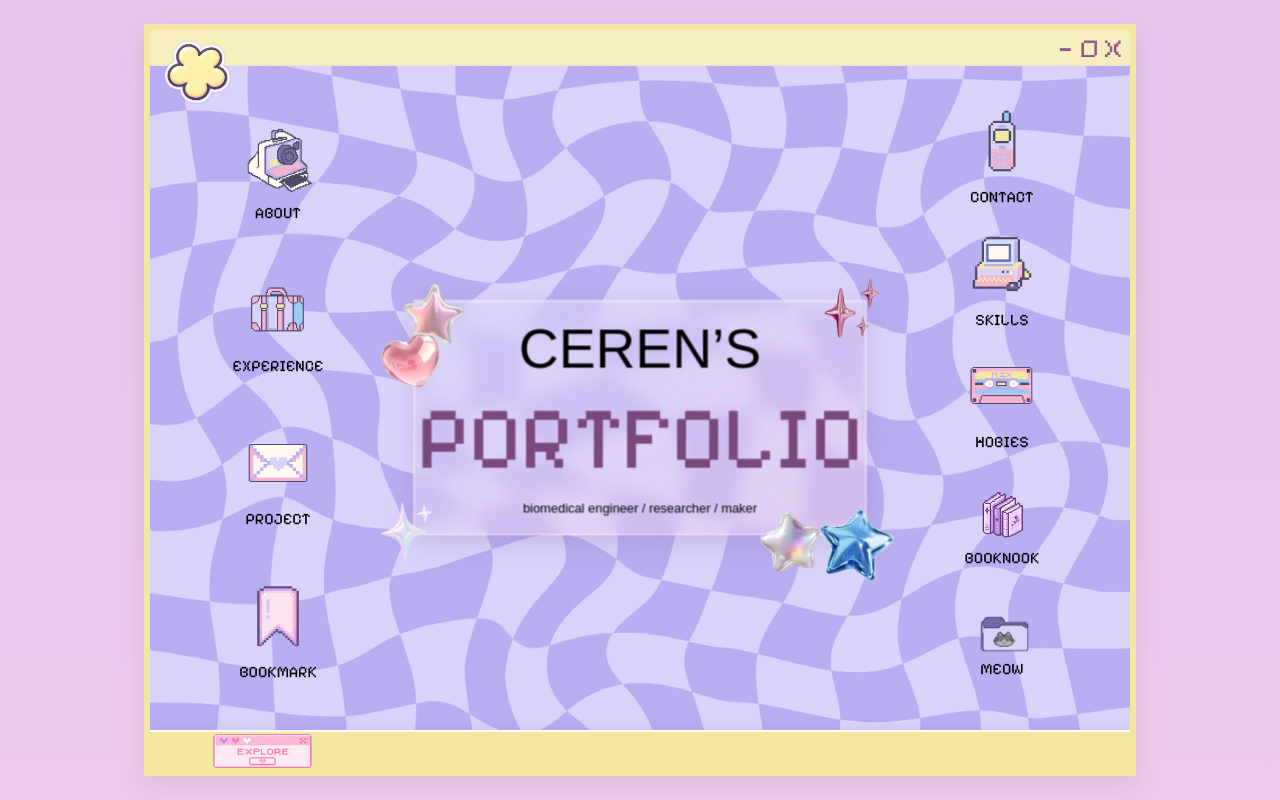
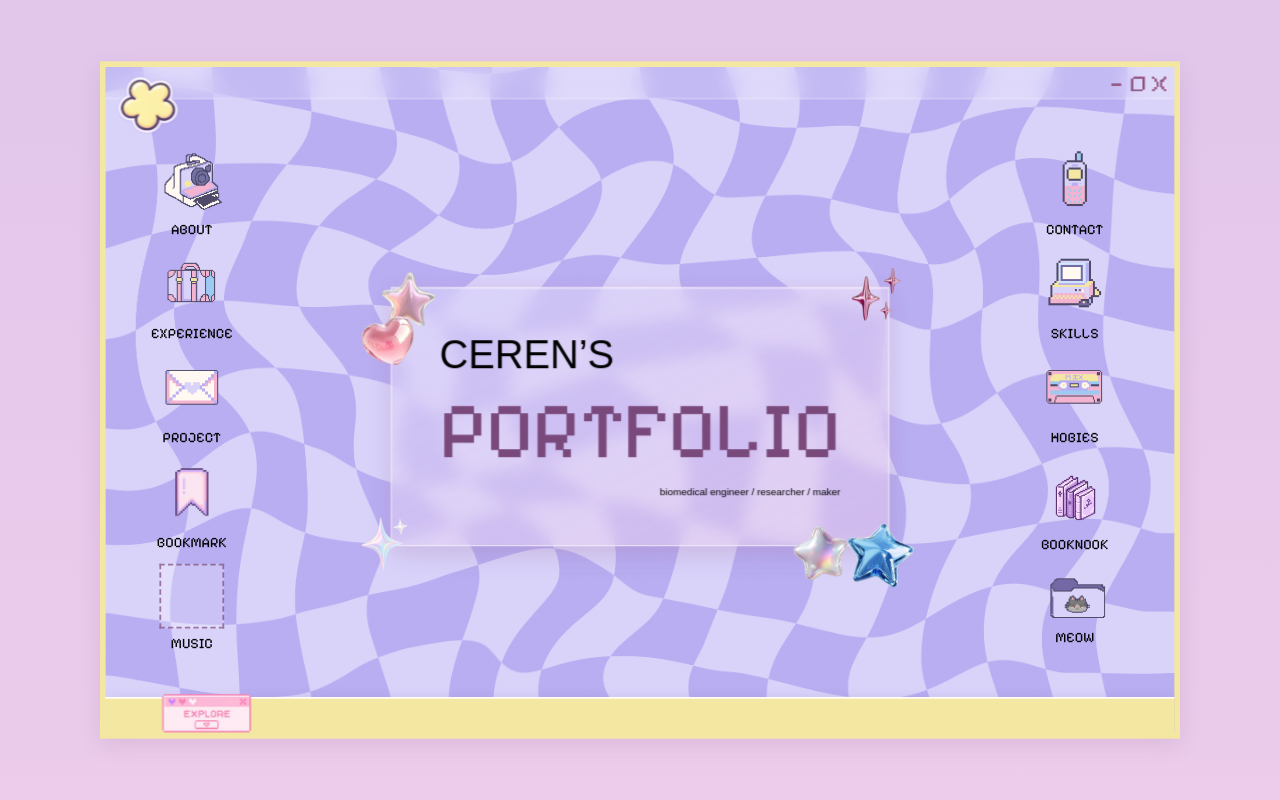
Before and after one commit to cerencetinyurek/ceren-portfolio, a Next.js app: page / in a window 1280 px wide. Built offline with nearby package versions, Linux system fonts and the light colour scheme.

Commit message:
Refine responsive portfolio layout

```diff
--- a/app/globals.css
+++ b/app/globals.css
@@ -262,3 +262,11 @@ body {
   html.flower-cursor-active,
   html.flower-cursor-active * { cursor: auto !important; }
 }
+
+@media (min-width: 769px) and (min-aspect-ratio: 5 / 4) and (max-aspect-ratio: 3 / 2) {
+  .portfolio-card-shell { scale: .5; }
+}
+
+@media (min-width: 769px) and (max-aspect-ratio: 5 / 4) {
+  .portfolio-card-shell { scale: .4; }
+}
--- a/components/DesktopScreen.tsx
+++ b/components/DesktopScreen.tsx
@@ -72,7 +72,7 @@ const leftNavigationIcons: NavigationIcon[] = [
     label: portfolioContent.sections.bookmark.navigationLabel,
     accessibleLabel: portfolioContent.sections.bookmark.title,
     windowKind: "bookmark",
-    imageSize: "h-12 w-12 sm:h-12 sm:w-12 xl:h-[4.25rem] xl:w-[4.25rem]",
+    imageSize: "h-12 w-12 sm:h-12 sm:w-12 md:h-11 md:w-11 xl:h-15 xl:w-15",
   },
 ];
 
@@ -102,8 +102,8 @@ const rightNavigationIcons: NavigationIcon[] = [
     href: portfolioContent.sections.booknook.url,
     openInNewTab: true,
     hasPopup: false,
-    imageSize: "h-[4.5rem] w-[4.5rem] xl:h-[5.5rem] xl:w-[5.5rem]",
-    visualSize: "h-16 xl:h-20",
+    imageSize: "h-20 w-20 xl:h-24 xl:w-24",
+    visualSize: "h-20 xl:h-24",
     itemGap: "gap-0",
     labelClassName: "-mt-1",
   },
@@ -113,8 +113,8 @@ const rightNavigationIcons: NavigationIcon[] = [
     accessibleLabel: portfolioContent.desktop.meowLabel,
     hasPopup: false,
     placement: "col-start-2 row-start-5 md:col-auto md:row-auto",
-    imageSize: "h-11 w-16 sm:h-12 sm:w-18 xl:h-14 xl:w-20",
-    visualSize: "h-11 sm:h-12 xl:h-14",
+    imageSize: "h-11 w-16 sm:h-12 sm:w-18 md:h-16 md:w-24 xl:h-18 xl:w-28",
+    visualSize: "h-11 sm:h-12 md:h-16 xl:h-18",
     itemGap: "gap-0",
     labelClassName: "-mt-1",
   },
@@ -175,14 +175,14 @@ export default function DesktopScreen() {
 
   return (
     <>
-      <section className="relative flex h-full max-h-[1025px] w-full max-w-[992px] min-h-0 flex-col overflow-hidden border-[6px] border-[#f4e7a1] bg-[#f4e7a1] shadow-[0_8px_24px_rgba(121,73,124,.14)]" aria-label={portfolioContent.accessibility.desktopLabel}>
-        <header className="relative z-20 flex h-8 shrink-0 items-center justify-end gap-1 border-b border-[#efdbdb]/90 bg-white/30 px-2 backdrop-blur-xl sm:h-9">
+      <section className="relative flex h-full max-h-[1025px] w-full max-w-[1200px] min-h-0 flex-col overflow-hidden border-[6px] border-[#f4e7a1] bg-[#f4e7a1] shadow-[0_8px_24px_rgba(121,73,124,.14)] md:scale-90" aria-label={portfolioContent.accessibility.desktopLabel}>
+        <img className="absolute inset-0 h-full w-full object-cover" src="/images/bg-liquified.png" alt="" draggable={false} />
+        <header className="relative z-20 flex h-8 shrink-0 items-center justify-end gap-1 border-b border-white/20 bg-white/15 px-2 shadow-[inset_0_-1px_0_rgba(255,255,255,.16)] backdrop-blur-md sm:h-9">
           <img className="mr-auto h-14 w-14 translate-y-5 object-contain sm:h-16 sm:w-16 sm:translate-y-6 lg:h-20 lg:w-20" src="/images/flower.webp" alt="" draggable={false} />
           <img className="h-[18px] w-auto object-contain sm:h-[22px]" src="/images/window-controls.png" alt="" draggable={false} />
         </header>
 
         <div className="relative min-h-0 flex-1 overflow-hidden">
-          <img className="absolute inset-0 h-full w-full object-cover" src="/images/bg-liquified.png" alt="" draggable={false} />
           <div className="relative z-10 grid h-full min-h-0 grid-rows-[minmax(8rem,auto)_minmax(0,1fr)] gap-2 px-5 py-3 sm:grid-rows-[minmax(10rem,auto)_minmax(0,1fr)] sm:px-8 md:grid-cols-[7rem_minmax(0,1fr)_7rem] md:grid-rows-1 md:justify-center md:gap-x-5 md:px-8 md:py-6 lg:grid-cols-[12rem_minmax(0,1fr)_12rem] lg:py-8">
             <div className="flex min-w-0 items-center px-4 pt-8 sm:pt-10 md:col-start-2 md:row-start-1 md:px-0 md:pt-12 lg:pt-10">
               <PortfolioCard />
@@ -192,12 +192,16 @@ export default function DesktopScreen() {
                 <DesktopIcon key={icon.name} {...icon} onOpen={icon.name === "meow" ? toggleKirpik : icon.windowKind ? () => toggle(icon.windowKind!) : undefined} />
               ))}
             </nav>
-            <nav className="hidden min-h-0 grid-rows-4 gap-y-3 md:col-start-1 md:row-start-1 md:grid" aria-label="Portfolio navigation left">
+            <nav className="hidden min-h-0 -translate-x-6 content-center gap-y-1 md:col-start-1 md:row-start-1 md:grid md:grid-rows-[repeat(5,minmax(0,6rem))] lg:-translate-x-8 lg:grid-rows-[repeat(5,minmax(0,7rem))]" aria-label="Portfolio navigation left">
               {leftNavigationIcons.map((icon) => (
                 <DesktopIcon key={icon.name} {...icon} onOpen={icon.windowKind ? () => toggle(icon.windowKind!) : undefined} />
               ))}
+              <div className="flex min-w-0 flex-col items-center justify-center gap-1.5 xl:gap-2">
+                <span className="h-12 w-12 border-2 border-dashed border-[#79497c]/70 bg-white/25 xl:h-18 xl:w-18" aria-hidden="true" />
+                <span className="font-pixel text-[10px] leading-none whitespace-nowrap text-black sm:text-xs xl:text-base">MUSIC</span>
+              </div>
             </nav>
-            <nav className="hidden min-h-0 grid-rows-5 gap-y-3 md:col-start-3 md:row-start-1 md:grid" aria-label="Portfolio navigation right">
+            <nav className="hidden min-h-0 translate-x-[17px] content-center gap-y-1 md:col-start-3 md:row-start-1 md:grid md:grid-rows-[repeat(5,minmax(0,6rem))] lg:grid-rows-[repeat(5,minmax(0,7rem))]" aria-label="Portfolio navigation right">
               {rightNavigationIcons.map((icon) => (
                 <DesktopIcon key={icon.name} {...icon} onOpen={icon.name === "meow" ? toggleKirpik : icon.windowKind ? () => toggle(icon.windowKind!) : undefined} />
               ))}
@@ -213,14 +217,14 @@ export default function DesktopScreen() {
 
         <footer className="relative z-20 h-8 shrink-0 border-t-2 border-white/90 bg-[#f4e7a1] shadow-[0_-3px_10px_rgba(121,73,124,.08)] sm:h-10">
           <div className="grid h-full grid-cols-2 gap-x-5 px-5 sm:px-8 md:grid-cols-[7rem_minmax(0,1fr)_7rem] md:gap-x-5 lg:grid-cols-[12rem_minmax(0,1fr)_12rem]">
-            <div className="flex -translate-x-4 items-center justify-center">
+            <div className="flex -translate-x-4 -translate-y-[3px] items-center justify-center">
             <DesktopIcon
               name="explore"
               label=""
               accessibleLabel={portfolioContent.desktop.exploreTitle}
               imageSrc="/images/explore.png"
               hoverImageSrc="/images/explore-hover.png"
-              imageSize="h-[30px] w-auto scale-x-125 sm:h-9"
+              imageSize="h-[30px] w-auto scale-[1.25] sm:h-9"
               visualSize="h-[30px] sm:h-9"
               onOpen={() => toggle("explore")}
             />
--- a/components/PortfolioCard.tsx
+++ b/components/PortfolioCard.tsx
@@ -11,11 +11,13 @@ const stickers = [
 
 export default function PortfolioCard() {
   return (
-    <div className="relative mx-auto flex w-full max-w-sm scale-[0.92] items-center justify-center sm:max-w-xl lg:max-w-3xl">
-      <div className="relative z-[2] flex aspect-[780/405] w-full flex-col items-center justify-center border border-white/75 bg-gradient-to-br from-[#d9d3fa]/60 to-[#eecae8]/45 px-4 text-center shadow-[0_12px_28px_rgba(121,73,124,.16),0_0_20px_rgba(224,160,210,.14),inset_0_1px_1px_rgba(255,255,255,.55)] backdrop-blur-[9px] sm:px-8">
-        <p className="m-0 font-fredoka text-2xl leading-none text-black sm:text-4xl lg:text-5xl xl:text-6xl">{portfolioContent.hero.ownerName}</p>
-        <h1 className="m-0 mt-3 font-pixel text-4xl leading-none font-normal whitespace-nowrap text-[#79497c] sm:mt-5 sm:text-6xl lg:text-7xl xl:text-8xl">{portfolioContent.hero.title}</h1>
-        <p className="m-0 mt-3 font-fredoka text-[8px] leading-none text-black sm:mt-5 sm:text-xs lg:text-sm">{portfolioContent.hero.subtitle}</p>
+    <div className="portfolio-card-shell relative mx-auto flex w-[86%] max-w-sm scale-[0.92] items-center justify-center sm:max-w-xl lg:max-w-3xl">
+      <div className="relative z-[2] flex aspect-[780/405] w-full items-center justify-center border border-white/75 bg-gradient-to-br from-[#d9d3fa]/60 to-[#eecae8]/45 px-4 text-center shadow-[0_12px_28px_rgba(121,73,124,.16),0_0_20px_rgba(224,160,210,.14),inset_0_1px_1px_rgba(255,255,255,.55)] backdrop-blur-[9px] sm:px-8">
+        <div className="flex w-fit flex-col">
+          <p className="m-0 text-left font-fredoka text-2xl leading-none text-black sm:text-4xl lg:text-4xl xl:text-5xl">{portfolioContent.hero.ownerName}</p>
+          <h1 className="m-0 mt-3 font-pixel text-4xl leading-none font-normal whitespace-nowrap text-[#79497c] sm:mt-5 sm:text-6xl lg:text-7xl xl:text-8xl">{portfolioContent.hero.title}</h1>
+          <p className="m-0 mt-3 text-right font-fredoka text-[8px] leading-none text-black sm:mt-5 sm:text-xs">{portfolioContent.hero.subtitle}</p>
+        </div>
       </div>
       {stickers.map((sticker, index) => (
         <div key={sticker.name} className={`sticker-float sticker-float-${index} pointer-events-none absolute z-[3] aspect-square ${sticker.className}`}>
```
